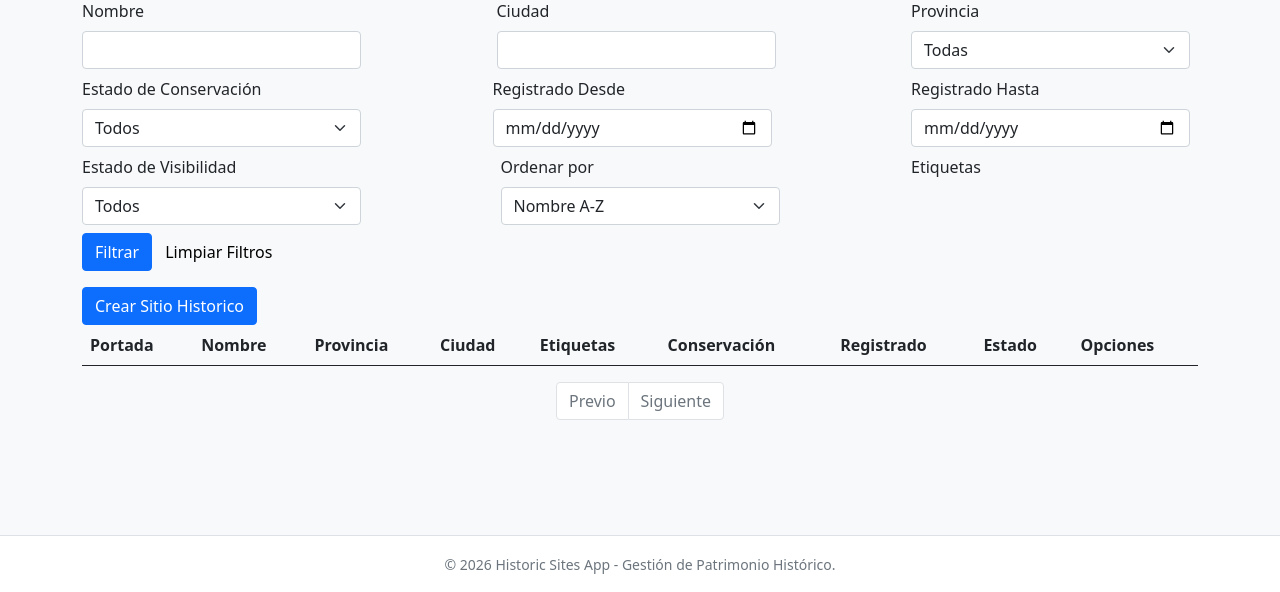
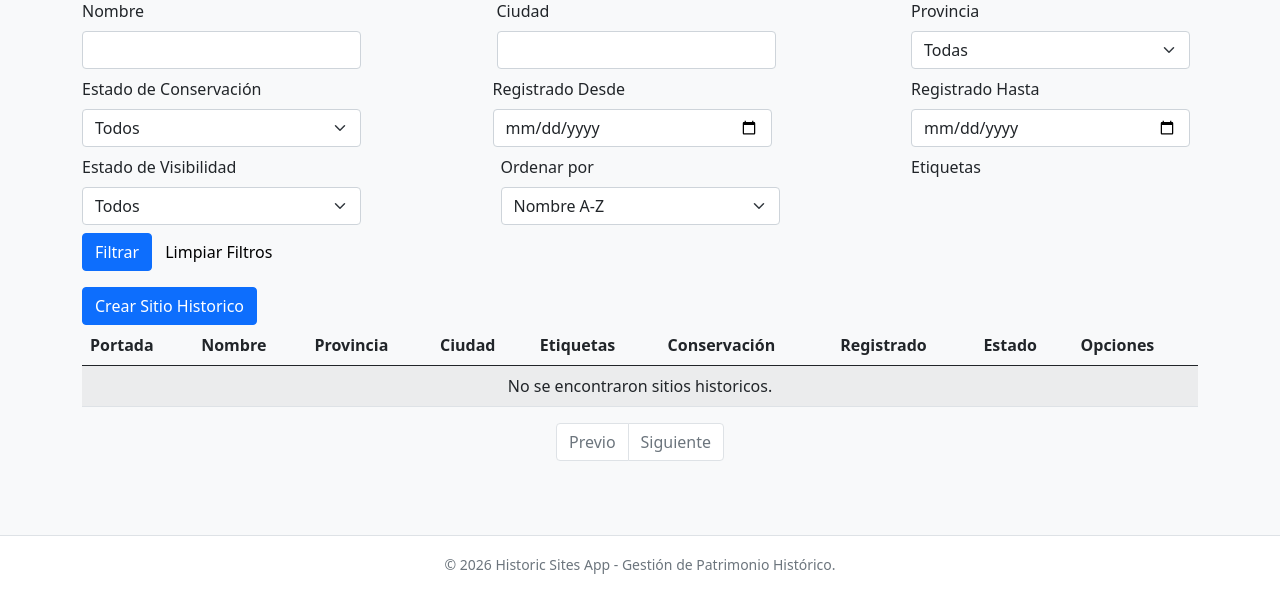
Before and after one commit to TomasCamp/historic-sites-app, a Flask app: template src/templates/historic_sites/index.html in a window 1280 px wide. Shown: the part 208-800 px from the top of the page. Run offline with Flask 3, Linux system fonts and the light colour scheme; the template is opened without the code that fills it: values that come from a table or form of the project are taken from there, others are empty; some libraries are stand-ins or nearby versions.

Commit message:
feat: agregar mensaje en index al no haber resultados

```diff
--- a/src/templates/historic_sites/index.html
+++ b/src/templates/historic_sites/index.html
@@ -73,6 +73,7 @@
         </tr>
     </thead>
     <tbody>
+        {% if historic_sites.items %}
             {% for historic_site in historic_sites %}
             <tr>
                 <td><img src="{{historic_site.cover_image_url}}" style="width: 10vw;"></td>
@@ -105,6 +106,11 @@
                 </td>
             </tr>
             {% endfor %}
+        {% else %}
+            <tr>
+                <td colspan="9" class="text-center">No se encontraron sitios historicos.</td>
+            </tr>
+        {% endif %}
     </tbody>
 </table>
 
```
Lines whose indentation alone changed are shown as unchanged.
